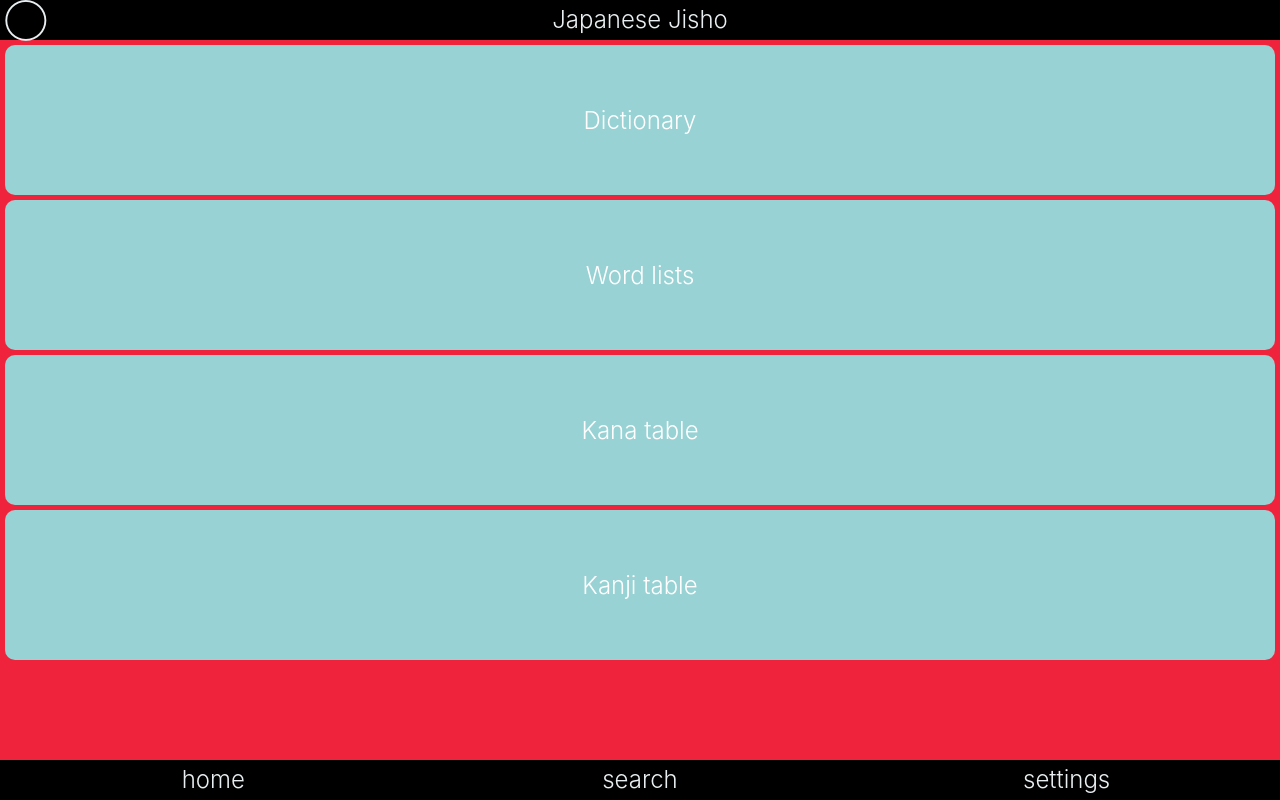
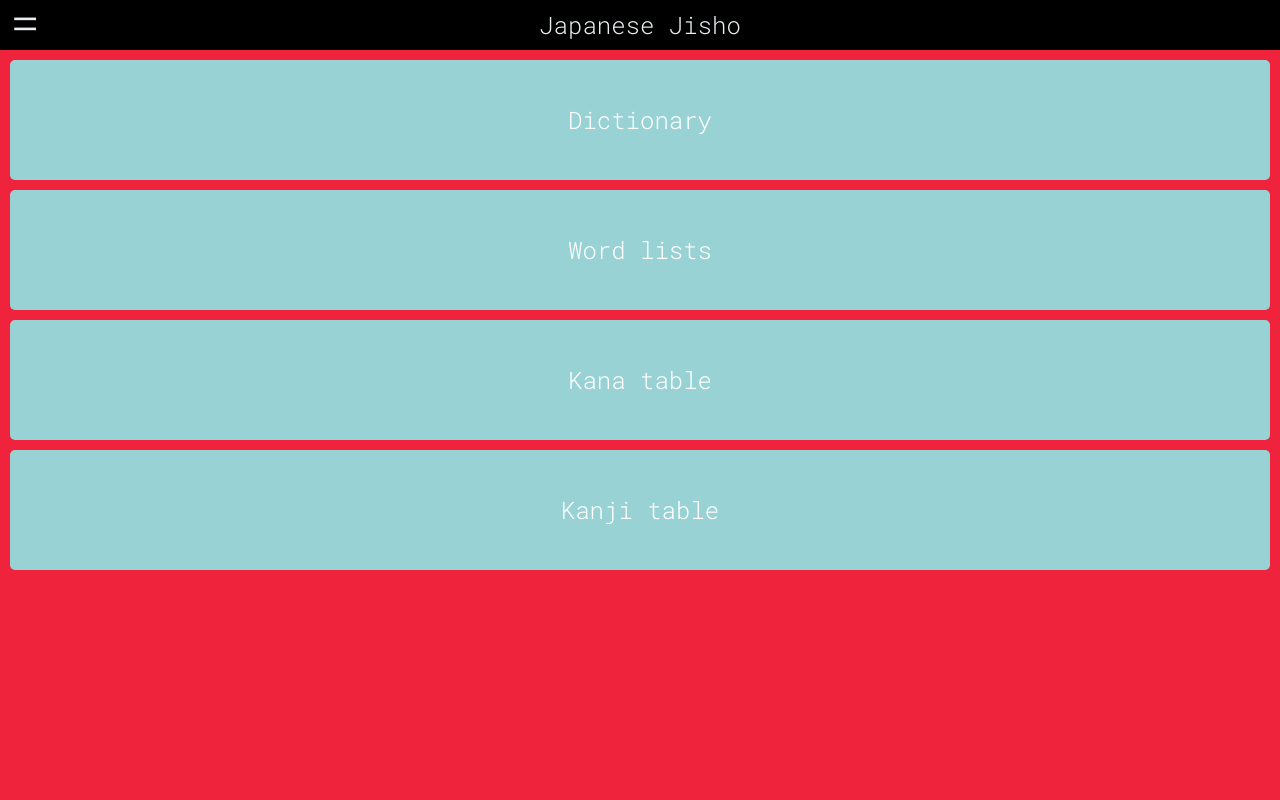
Before and after one commit to tasmankingsley/japanese-jisho, a Vue app: page / in a window 1280 px wide. Built offline with nearby package versions, Linux system fonts and the light colour scheme; no server answers; the database is empty.

Commit message:
update ui design

```diff
--- a/src/App.vue
+++ b/src/App.vue
@@ -6,6 +6,7 @@ import Kana from './components/Kana.vue';
 import Word from './components/Word.vue';
 import Tabs from './components/Tabs.vue';
 import { store, nav } from './components/store';
+
 
 // import { defineAsyncComponent } from 'vue'
 
@@ -24,7 +25,7 @@ function toggle_nav() {
   </div>
 
   <div class="header">
-    <span class="burger" @click="toggle_nav">{{!nav[0].visible ? '⃝' : '✕'}}</span>
+    <span class="burger" @click="toggle_nav">{{!nav[0].visible ? '=' : '⤫'}}</span>
     <span>{{store.title}}</span>
   </div>
 
@@ -54,22 +55,24 @@ function toggle_nav() {
     </div>
 
 
-
+  <Suspense>
     <div v-if="store.words">
       <Word/>
     </div>
 
+  </Suspense>
+
   </div>
 
 
-  <Tabs/>
+  <!-- <Tabs/> -->
 </template>
 
 <style scoped>
 .header {
   font-size: 1.5rem;
-  height: 40px;
-  line-height: 40px;
+  height: 50px;
+  line-height: 50px;
   position: sticky;
   top: 0;
   background-color: black;
@@ -78,10 +81,10 @@ function toggle_nav() {
 
 .burger {
   position: fixed;
-  left: 5px;
+  left: 10px;
   top: 0px;
-  font-size: 30px;
-  /* line-height: 40px; */
+  font-size: 50px;
+  line-height: 43px;
   cursor: pointer;
 }
 
--- a/src/components/Dictionary.vue
+++ b/src/components/Dictionary.vue
@@ -1,8 +1,8 @@
 <script setup>
 import { store } from './store';
-import { jisho } from "../main";
+// import { jisho } from './database';
+import { reactive } from 'vue';
 
-import { reactive, ref } from 'vue';
 
 let search = reactive({val: ''});
 
@@ -20,16 +20,29 @@ function refresh() {
 </script>
 
 <template>
-<input type="text" v-model="search.val" @keydown.enter="search_dict" @click="refresh" @keydown.delete="refresh"/>
+
+<div>
+    <input type="text" v-model="search.val" @keydown.enter="search_dict" @click="refresh" @keydown.delete="refresh" placeholder="search"/>
+</div>
 
 </template>
 
 <style scoped>
+div {
+    display: flex;
+    justify-content: center;
+}
+
 input {
     width: 100%;
     height: 30px;
+    text-align: center;
     padding: 5px;
+    margin: 10px;
     line-height: 30px;
     font-size: 1.5rem;
+    border-radius: 5px;
+    border-style: none;
+
 }
 </style>
--- a/src/components/Home.vue
+++ b/src/components/Home.vue
@@ -26,12 +26,12 @@ function toggle(num) {
     display: flex;
     justify-content: center;
     flex-direction: column;
-    height: 150px;
+    height: 120px;
     background-color: #99d2d4;
     color: #fff;
     text-align: center;
-    border-radius: 10px;
-    margin: 5px;
+    border-radius: 5px;
+    margin: 10px;
     font-size: 1.5rem;
     /* gap: 10px; */
 }
--- a/src/components/Kana.vue
+++ b/src/components/Kana.vue
@@ -10,7 +10,10 @@ let kana = reactive({
 </script>
 
 <template>
-    <div class="kana-type" @click="kana.switch = !kana.switch">{{kana.switch ? 'Hiragana' : 'Katakana'}}</div>
+    <div class="kana-type" @click="kana.switch = !kana.switch">
+        <span>{{kana.switch ? 'Hiragana' : 'Katakana'}}</span>
+        <span style="float: right; margin-right: 5px; color: #d90429;">{{!kana.switch ? 'Hiragana' : 'Katakana'}}</span>
+    </div>
 
     <div class="grid">
         <div class="kana" v-for="item in kana.switch ? hiragana : katakana">
@@ -29,7 +32,8 @@ let kana = reactive({
     place-items: center;
     background-color: #0c0c12;
     color: #fff;
-    margin: 3px;
+    margin: 5px;
+    border-radius: 5px;
     /* width: 100%; */
 }
 
--- a/src/components/Nav.vue
+++ b/src/components/Nav.vue
@@ -36,7 +36,7 @@ function toggle(num) {
     position: fixed;
     width: 300px;
     height: 100%;
-    top: 40px;
+    top: 50px;
     transition: width 0.3s;
     z-index: 3;
 }
--- a/src/components/Word.vue
+++ b/src/components/Word.vue
@@ -1,15 +1,26 @@
 <script setup>
-import { jisho } from '../main';
 import { store } from './store'
+import { get } from "firebase/database";
+import { db } from '../main';
 
-// import { jisho1 } from './stores';
+
+let jisho;
+
+await get(db).then((snapshot) => {
+  if (snapshot.exists()) {
+    jisho = snapshot.val();
+    console.log(snapshot.val());
+  }
+}).catch((error) => {
+  console.error(error);
+});
+
 
 let jisho_filter = [];
 let jisho1 = [];
 
 for (let i = 0; i < jisho.words.length; i++) {
     let found_count = 0;
-    // console.log(jisho.words[i].sense[0].gloss[0].text);
 
 
     if (jisho.words[i].sense[0].gloss[0].text === store.search) {
@@ -18,11 +29,7 @@ for (let i = 0; i < jisho.words.length; i++) {
     }
 
 }
-// console.log(jisho[i].sense[0].gloss[0].text)
 
-// jisho1 = jisho[i].sense[0].gloss[0].text
-
-// jisho1 = jisho_filter.filter(word => word === 'CD player');
 console.log(jisho1);
 
 // console.log(jisho);
@@ -59,14 +66,17 @@ console.log(jisho1);
     </div>
 </div>
 
+
+
 </template>
 
 <style scoped>
 .word {
     display: grid;
     grid-auto-flow: row;
-    /* grid-template-rows: repeat(3, 1fr); */
-    background-color: #eee;
+    grid-template-columns: repeat(3, 1fr);
+    background-color: #000;
+    color: #dc3c44;
     font-size: 1.2rem;
     height: 90px;
     line-height: 30px;
--- a/src/main.js
+++ b/src/main.js
@@ -4,9 +4,7 @@ import { reactive } from 'vue'
 
 // Import the functions you need from the SDKs you need
 import { initializeApp } from "firebase/app";
-import { getDatabase, ref, child, get } from "firebase/database";
-// TODO: Add SDKs for Firebase products that you want to use
-// https://firebase.google.com/docs/web/setup#available-libraries
+import { getDatabase, ref, get } from "firebase/database";
 
 // Your web app's Firebase configuration
 const firebaseConfig = {
@@ -20,19 +18,30 @@ const firebaseConfig = {
 };
 
 // Initialize Firebase
-const app = initializeApp(firebaseConfig);
+export const app = initializeApp(firebaseConfig);
+export const db = ref(getDatabase());
+// export let jisho;
+
+// get(db).then((snapshot) => {
+//   if (snapshot.exists()) {
+//     jisho = snapshot.val();
+//     console.log(snapshot.val());
+//   }
+// }).catch((error) => {
+//   console.error(error);
+// });
 
 
-export let jisho;
+// export let jisho;
 // export const dbRef = ref(getDatabase());
-get(ref(getDatabase())).then((snapshot) => {
-  if (snapshot.exists()) {
-    jisho = snapshot.val();
-    console.log(snapshot.val());
-  }
-}).catch((error) => {
-  console.error(error);
-});
+// await get(ref(getDatabase())).then((snapshot) => {
+//   if (snapshot.exists()) {
+//     jisho = snapshot.val();
+//     console.log(snapshot.val());
+//   }
+// }).catch((error) => {
+//   console.error(error);
+// });
 
 
 import App from './App.vue'
--- a/src/style.css
+++ b/src/style.css
@@ -1,12 +1,20 @@
+@import url('https://fonts.googleapis.com/css2?family=Roboto+Mono:wght@300&display=swap');
+@import url('https://fonts.googleapis.com/css2?family=Roboto+Mono:wght@400&display=swap');
+
 html {
   /* background-color: #202132; */
   background-color: #ef243c;
   color: #e9eff1;
-  font-family: -apple-system, BlinkMacSystemFont, 'Segoe UI', Roboto, Oxygen, Ubuntu, Cantarell, 'Open Sans', 'Helvetica Neue', sans-serif;
+  font-family: Roboto Mono;
   font-weight: 300;
   font-size: 1rem;
 }
 
 body {
-  margin: 0;
+  margin: 0px;
+  padding: 0px;
 }
+
+input {
+  font-family: Roboto Mono;
+}
```
Also changed, not shown: src/components/database.js (+12 -2 lines), 5 other files (tests, documents, lock files or other folders).
